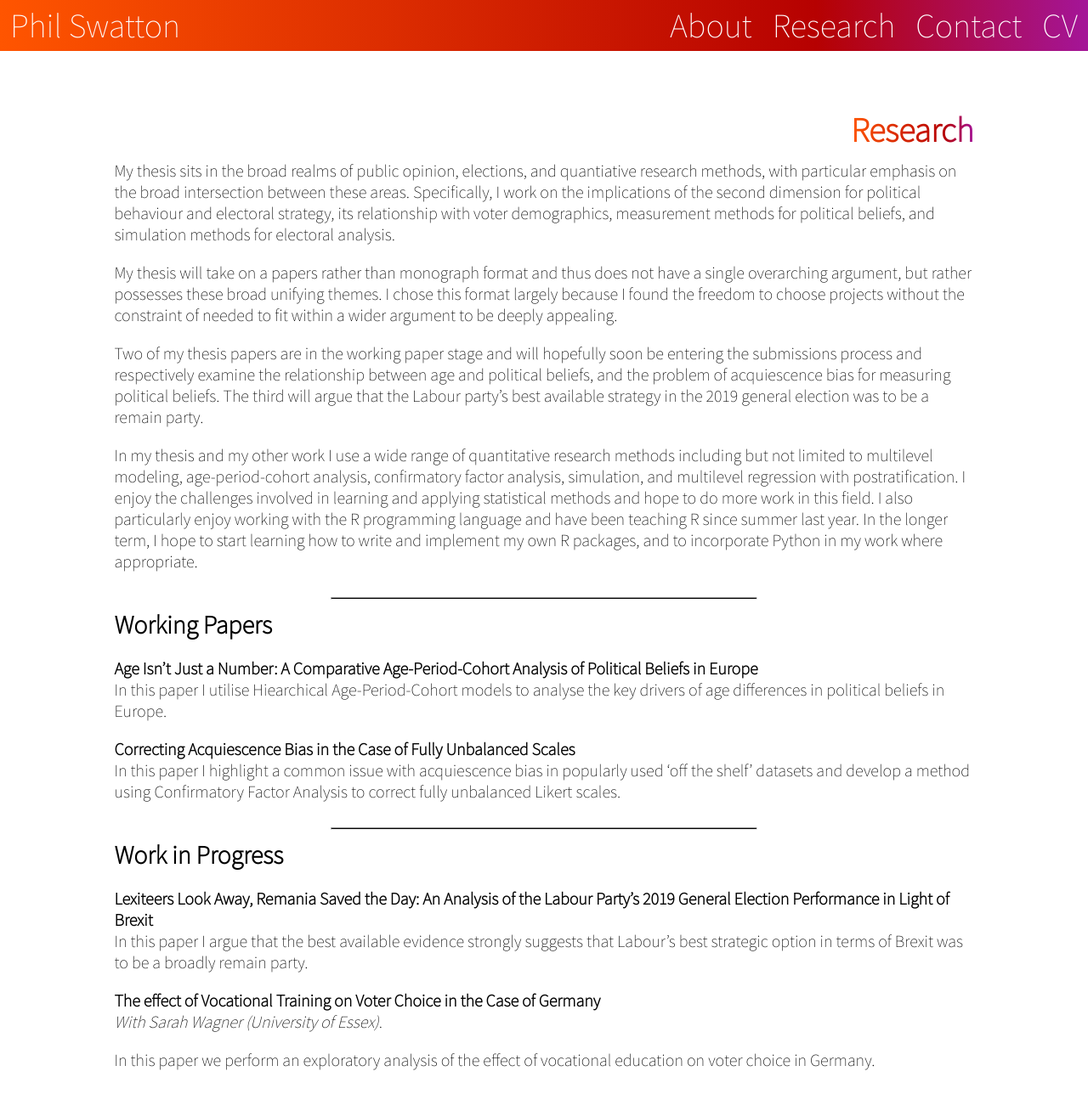
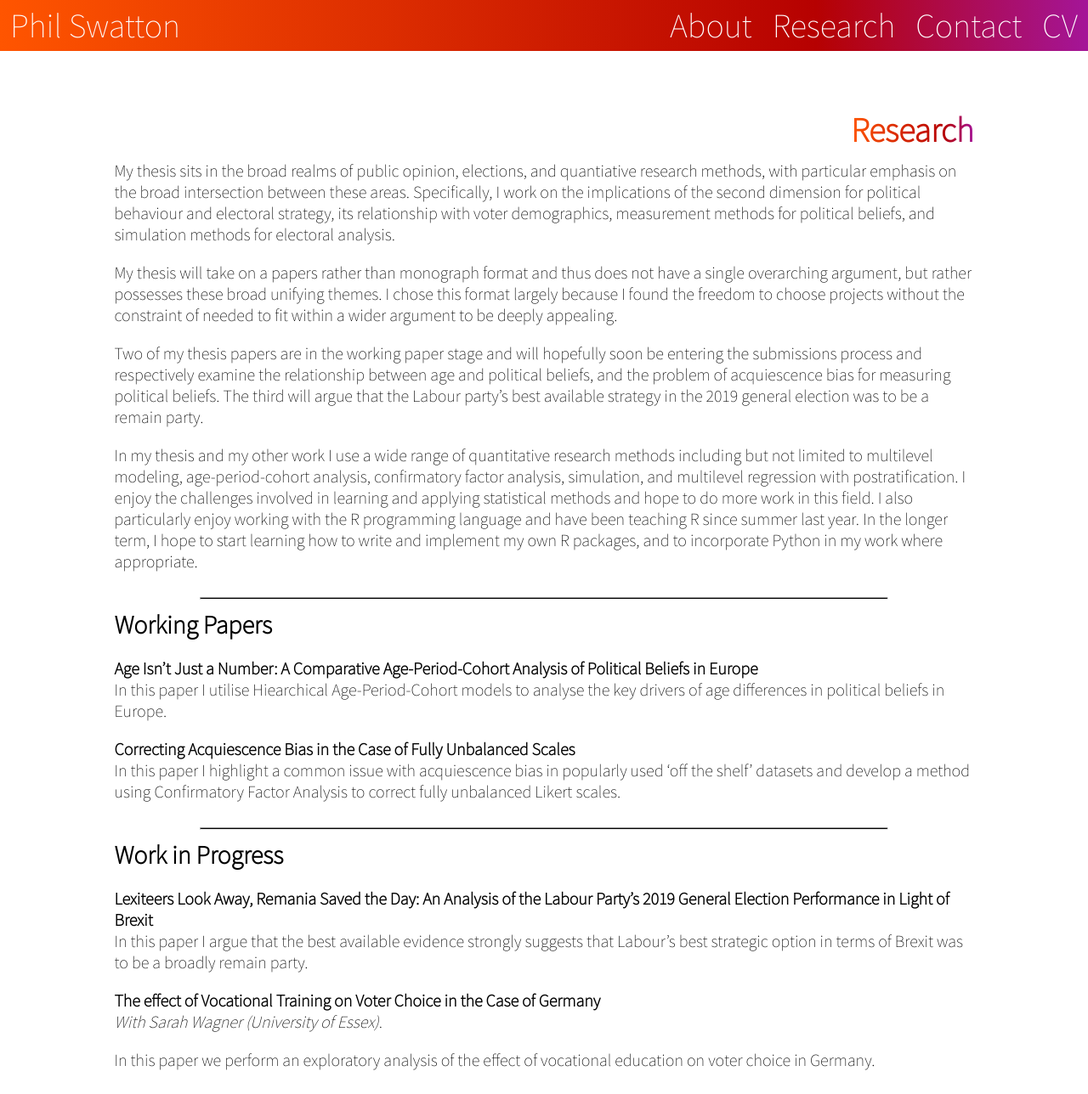
Before and after one commit to philswatton/philswatton.github.io, a Jekyll site: the page built from research.md, in a window 1280 px wide and 1288 px high. Shown: the whole window at 85% size. Built offline with Jekyll 4.4.1, drawn with Linux system fonts in a browser that asks for light colours.

Commit message:
fixed page width issue caused by fixed hr width

```diff
--- a/assets/css/research.scss
+++ b/assets/css/research.scss
@@ -18,7 +18,7 @@ p {
 
 hr {
     height: 1px;
-    width: 500px;
+    width: 80%;
 
     border-radius: 5px;
 
```
